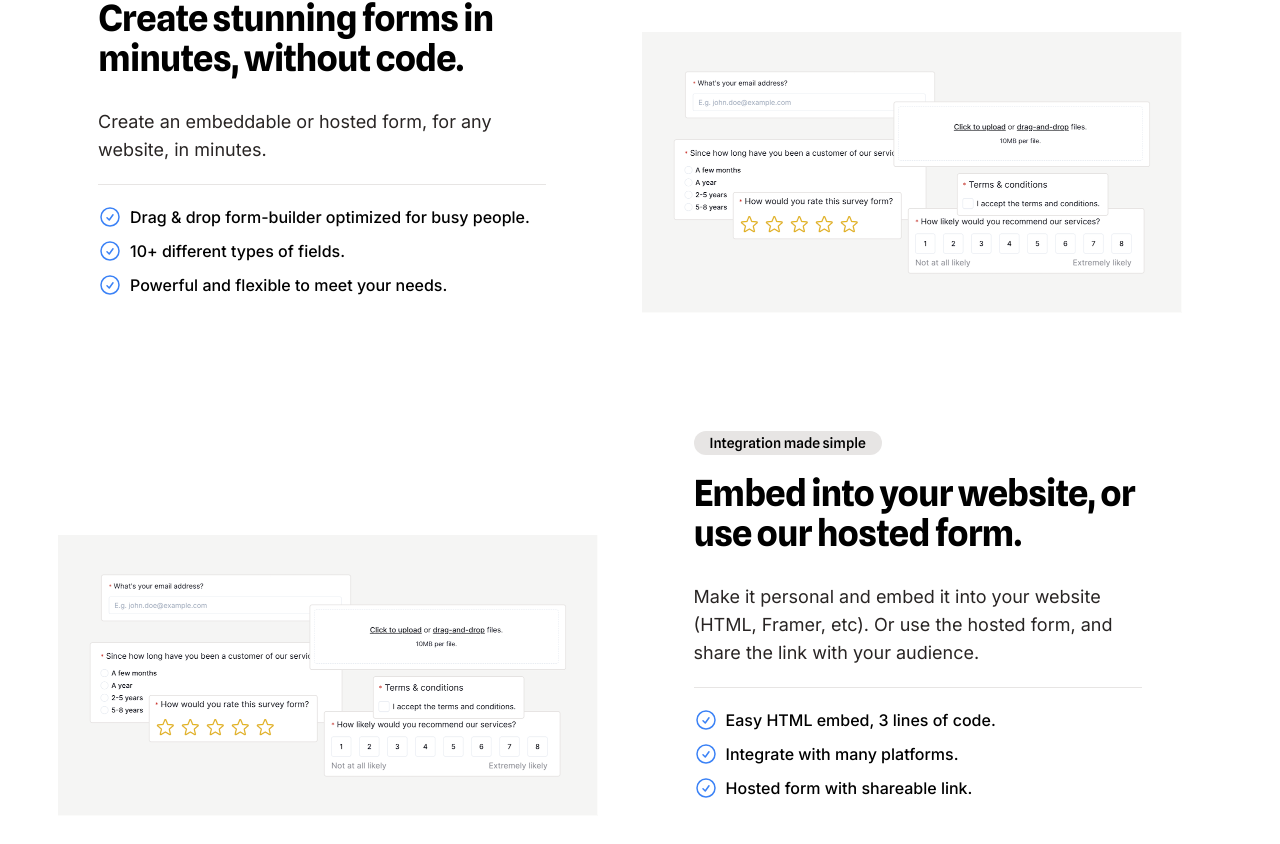
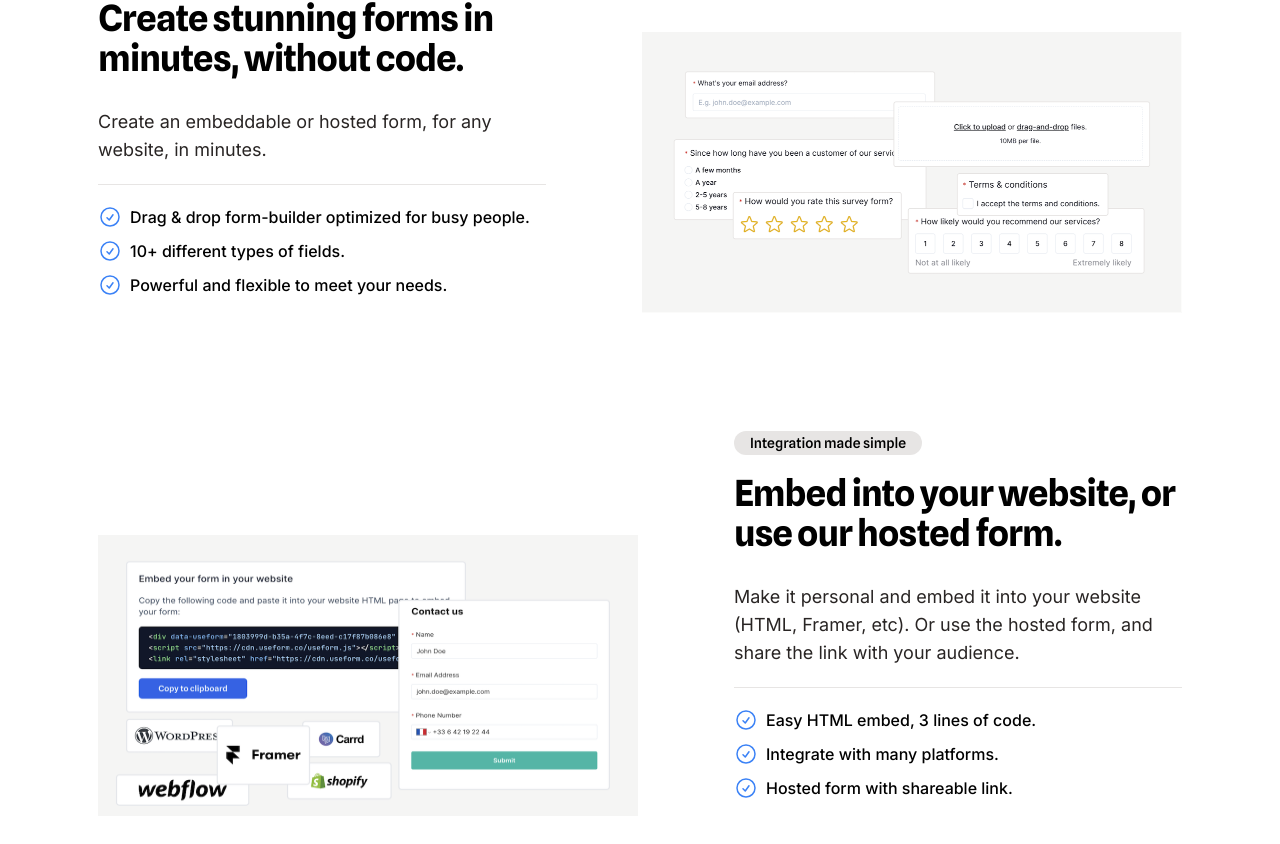
Before and after one commit to Gilsabo/react-landing-page-clone, a JavaScript app: page / in a window 1280 px wide. Shown: the part 1357-2201 px from the top of the page. Built offline with nearby package versions, Linux system fonts and the light colour scheme; the HTML template or start-up script is replaced by a standard one.

Commit message:
Change image and center section

```diff
--- a/src/App.js
+++ b/src/App.js
@@ -1,4 +1,5 @@
 import SatisfactionForm from '../src/assets/images/dashboard-satisfaction-form.png';
+import EmbedeFuture from '../src/assets/images/embed-feature.png';
 import FieldsOverView from '../src/assets/images/fields-overview.png';
 import Background from '../src/assets/images/grid-overlay.png';
 import Useform from '../src/assets/images/useform.png';
@@ -187,7 +188,7 @@ export default function App() {
         className={`${styles.container} ${styles.sectionIntegrationMadeSimple}`}
       >
         <div className={styles.sectionImageConainer}>
-          <img src={FieldsOverView} alt="files overview" />
+          <img src={EmbedeFuture} alt="files overview" />
         </div>
         <div className={styles.sectionRightBox}>
           <span className={styles.badgeSection}>Integration made simple</span>
--- a/src/App.module.scss
+++ b/src/App.module.scss
@@ -234,6 +234,7 @@ nav {
 
 .container.sectionIntegrationMadeSimple {
   display: flex;
+  justify-content: center;
 }
 
 .sectionRightBox {
```
